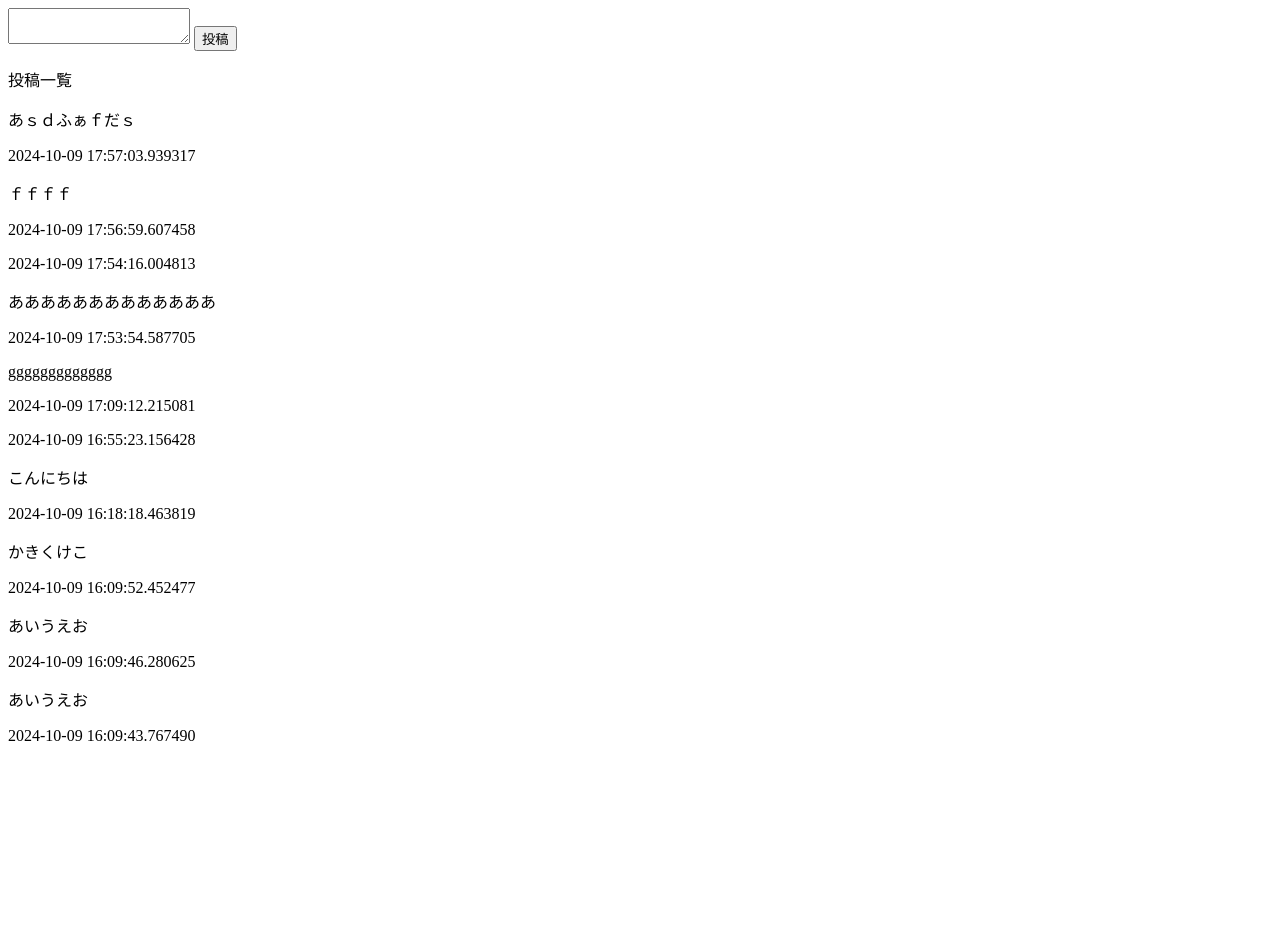
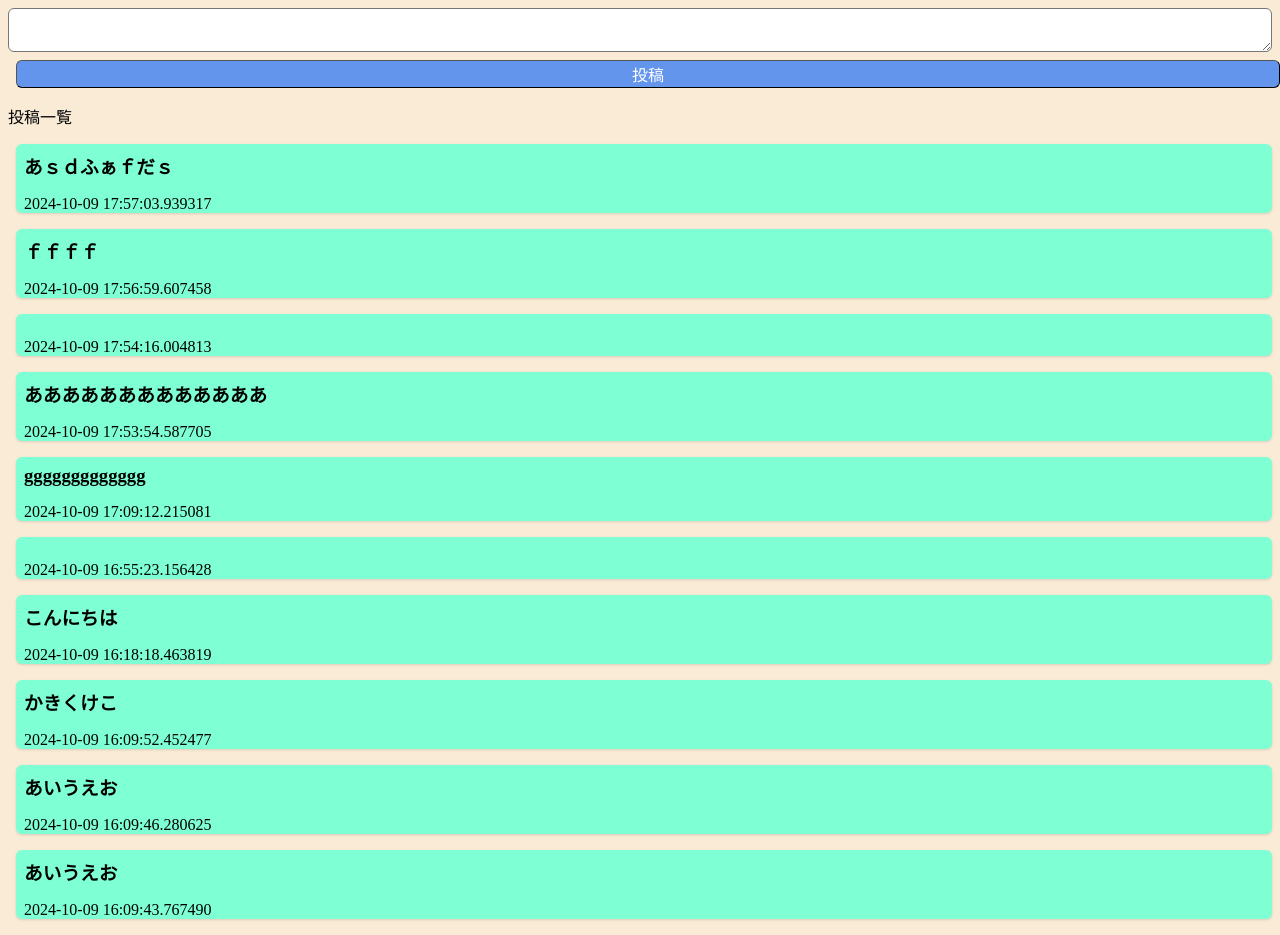
Before and after one commit to tommy10092525/10, a Flask app: page / in a window 1280 px wide. Before the commit the page ends 741 px from the top, so only its background shows below. Run offline with Flask 3, Linux system fonts and the light colour scheme.

Commit message:
書式を変更した

```diff
--- /dev/null
+++ b/static/css/main.css
@@ -0,0 +1,35 @@
+.post {
+
+    --tw-shadow: 0 1px 3px 0 rgb(0 0 0 / 0.1), 0 1px 2px -1px rgb(0 0 0 / 0.1);
+    --tw-shadow-colored: 0 1px 3px 0 var(--tw-shadow-color), 0 1px 2px -1px var(--tw-shadow-color);
+    box-shadow: var(--tw-ring-offset-shadow, 0 0 #0000), var(--tw-ring-shadow, 0 0 #0000), var(--tw-shadow);
+    border-radius: 0.375rem;
+    border-width: 1px;
+    background-color: aquamarine;
+    padding: 0.5rem 0 0 0.5rem;
+    margin: 0.5rem 0 0 0.5rem;
+}
+
+h3{
+    margin: 0 0 0 0;
+}
+
+body {
+    background-color: antiquewhite;
+}
+
+textarea {
+    width: 100%;
+    font-size: 1rem;
+    border-radius: 0.375rem;
+}
+
+input {
+    width: 100%;
+    background-color: cornflowerblue;
+    color: white;
+    border-radius: 0.375rem;
+    border-width: 1px;
+    font-size: 1rem;
+    margin: 0.5rem 0 0 0.5rem;
+}
--- a/templates/index.html
+++ b/templates/index.html
@@ -1,5 +1,6 @@
 <head>
     <meta lang="ja">
+    <link rel="stylesheet" href="../static/css/main.css">
 </head>
 
 <body>
@@ -10,7 +11,7 @@
     <p>投稿一覧</p>
     {% for post in data["posts"] %}
     <div class="post">
-        <p>{{ post["content"] }}</p>
+        <h3>{{ post["content"] }}</h3>
         <p>{{ post["created_at"] }}</p>
     </div>
     {% endfor %}
```
